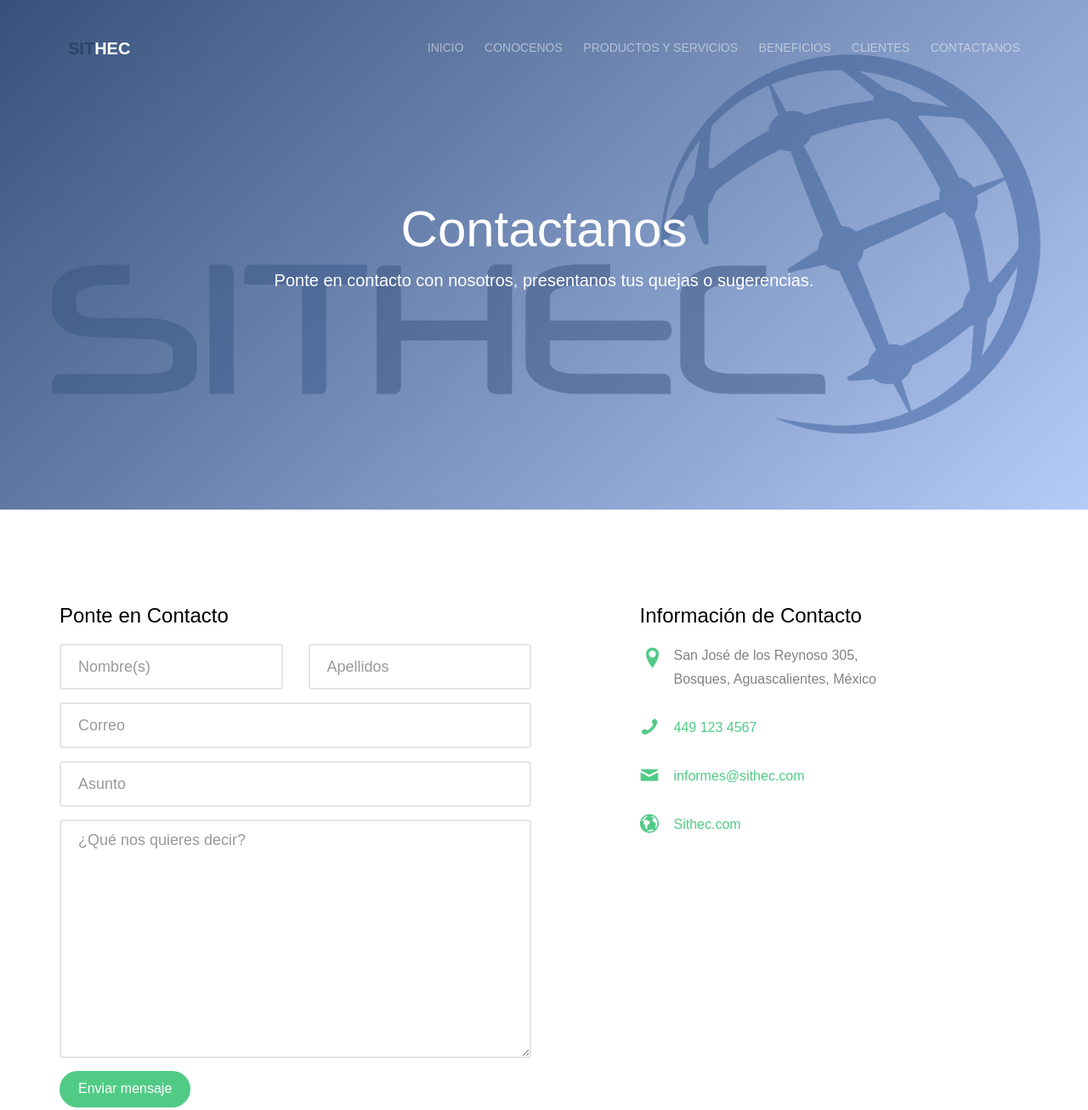
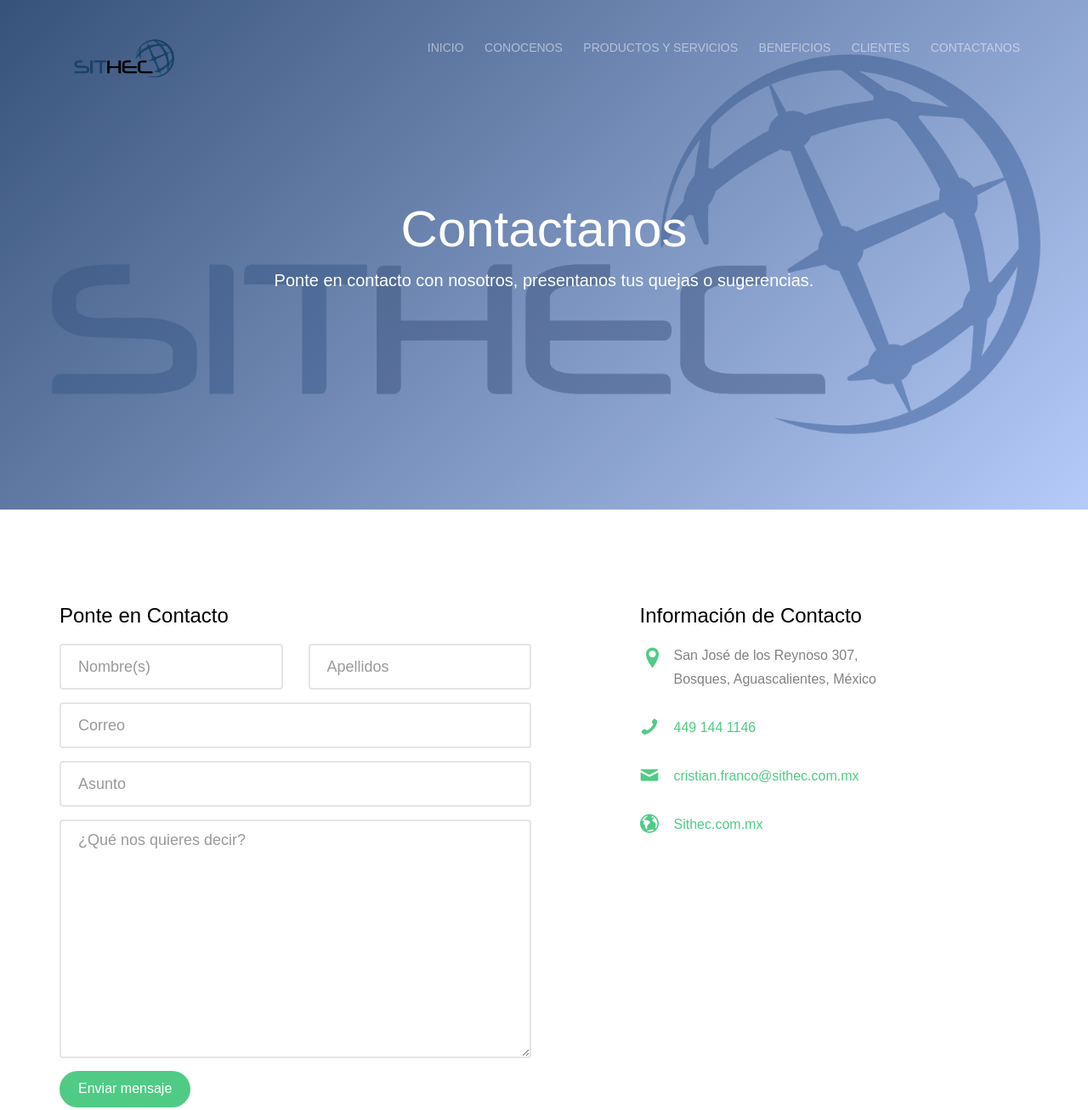
Before and after one commit to CristianFranco/sisava, a PHP site: page /contact.php in a window 1280 px wide. Shown: the top 1307 px of the page at 85% size. Run offline with PHP 8.4, Linux system fonts and the light colour scheme; some web fonts are replaced.

Commit message:
header y contacto

```diff
--- a/contact.php
+++ b/contact.php
@@ -115,10 +115,10 @@
 					<div class="fh5co-contact-info">
 						<h3>Información de Contacto</h3>
 						<ul>
-							<li class="address">San José de los Reynoso 305, <br> Bosques, Aguascalientes, México</li>
-							<li class="phone"><a href="tel://4491234567">449 123 4567</a></li>
-							<li class="email"><a href="mailto:informes@sithec.com">informes@sithec.com</a></li>
-							<li class="url"><a href="http://Sithec.com">Sithec.com</a></li>
+							<li class="address">San José de los Reynoso 307, <br> Bosques, Aguascalientes, México</li>
+							<li class="phone"><a href="tel://4491234567">449 144 1146</a></li>
+							<li class="email"><a href="mailto:informes@sithec.com">cristian.franco@sithec.com.mx</a></li>
+							<li class="url"><a href="http://Sithec.com.mx">Sithec.com.mx</a></li>
 						</ul>
 					</div>
 
--- a/header.php
+++ b/header.php
@@ -63,7 +63,7 @@
             <div class="container">
                 <div class="row">
                     <div class="col-xs-2">
-                        <div id="fh5co-logo"><a href="index.php"><font color="#2e4464">SIT</font><font color="#ffffff">HEC</font></a></div>
+                        <div id="fh5co-logo"><a href="index.php"><img src="images/Logos/stLogo_Color.png" width="80%"></a></div>
                     </div>
                     <div class="col-xs-10 text-right menu-1">
                         <ul>
```
